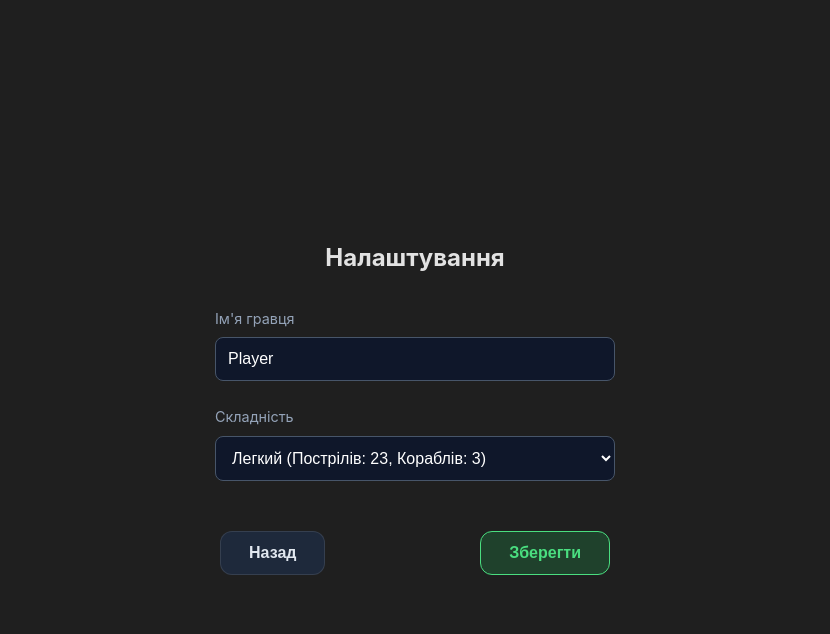
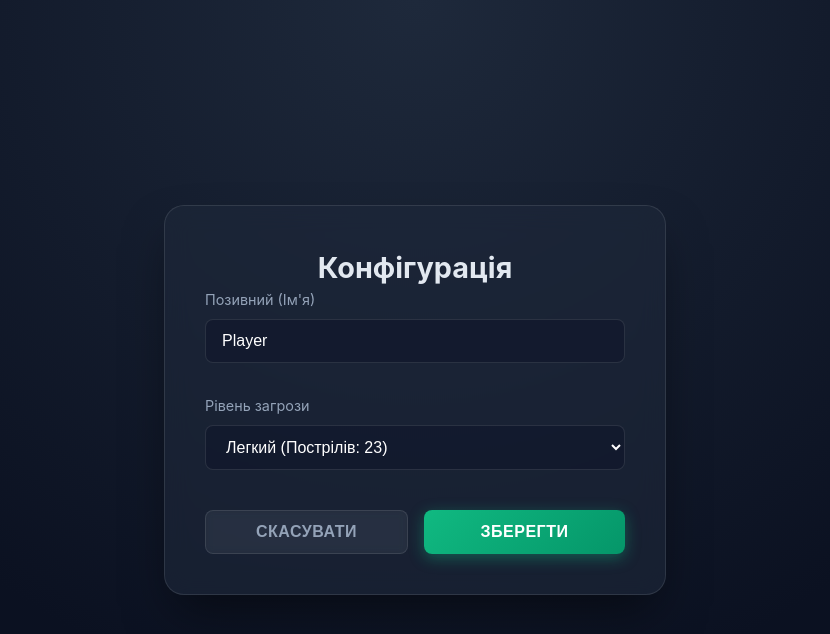
Before and after one commit to Shadocl-low/COP-SeaBattle, a React (Vite) app: page /settings in a window 1280 px wide. Shown: the top 634 px of the page, without its empty margins (225-1055 px from the left). Built offline with nearby package versions, Linux system fonts and the light colour scheme.

Commit message:
Updated styles

```diff
--- a/src/components/Modals/Modal.jsx
+++ b/src/components/Modals/Modal.jsx
@@ -12,17 +12,17 @@ export function Modal(props) {
     if (!modalRootEl || !isOpen) return null;
 
     return createPortal(
-            <div className={styles.overlay}>
-                <div className={styles.content}>
-                    {title && <h3>{title}</h3>}
-                    {message && <p>{message}</p>}
-                    {children}
-                    <div style={{
-                        display: 'flex',
-                        gap: '12px',
-                        justifyContent: 'center',
-                        flexWrap: 'wrap'
-                    }}>
+        <div className={styles.overlay}>
+            <div className={styles.content}>
+
+                {title && <h3 className={styles.title}>{title}</h3>}
+
+                {message && <p className={styles.message}>{message}</p>}
+
+                {children}
+
+                {actions.length > 0 && (
+                    <div className={styles.actions}>
                         {actions.map((action, index) => (
                             <Button
                                 key={index}
@@ -35,8 +35,9 @@ export function Modal(props) {
                             </Button>
                         ))}
                     </div>
-                </div>
-            </div>,
+                )}
+            </div>
+        </div>,
             modalRootEl
         );
 }
--- a/src/components/UI/Button/Button.module.css
+++ b/src/components/UI/Button/Button.module.css
@@ -1,18 +1,31 @@
 .button {
-    padding: 12px 28px;
+    position: relative;
+    padding: 12px 24px;
+    font-size: 1rem;
+    font-weight: 600;
+    letter-spacing: 0.5px;
+    border-radius: 8px;
     border: none;
-    border-radius: var(--radius);
     cursor: pointer;
-    font-size: 16px;
-    font-weight: 600;
-    transition: all 0.2s ease;
+    transition: all 0.25s cubic-bezier(0.4, 0, 0.2, 1);
+    overflow: hidden;
+    text-transform: uppercase;
     display: inline-flex;
     align-items: center;
     justify-content: center;
-    gap: 8px;
-    margin: 5px;
+}
 
-    user-select: none;
+.button::before {
+    content: '';
+    position: absolute;
+    top: 0; left: 0; right: 0; bottom: 0;
+    background: linear-gradient(45deg, transparent, rgba(255,255,255,0.1), transparent);
+    transform: translateX(-100%);
+    transition: 0.5s;
+}
+
+.button:hover::before {
+    transform: translateX(100%);
 }
 
 .button:active {
@@ -20,52 +33,43 @@
 }
 
 .primary {
-    background-color: var(--primary-color);
+    background: linear-gradient(135deg, var(--primary-color), #3b82f6);
     color: #fff;
-    box-shadow: 0 4px 12px rgba(59, 130, 246, 0.4);
+    box-shadow: 0 4px 15px var(--primary-glow);
 }
+
 .primary:hover {
-    background-color: var(--primary-hover);
-    box-shadow: 0 6px 16px rgba(59, 130, 246, 0.5);
+    box-shadow: 0 6px 20px var(--primary-glow);
+    filter: brightness(1.1);
 }
 
 .secondary {
-    background-color: var(--surface-color);
-    color: var(--text-color);
-    border: 1px solid rgba(255, 255, 255, 0.1);
+    background: rgba(255, 255, 255, 0.05);
+    border: 1px solid var(--surface-border);
+    color: var(--text-muted);
+    backdrop-filter: blur(4px);
 }
+
 .secondary:hover {
-    background-color: var(--secondary-color);
+    background: rgba(255, 255, 255, 0.1);
+    color: var(--text-main);
     border-color: rgba(255, 255, 255, 0.2);
 }
 
-.accept {
-    background-color: rgba(34, 197, 94, 0.2);
-    color: var(--success-color);
-    border: 1px solid var(--success-color);
-}
-.accept:hover {
-    background-color: var(--success-color);
-    color: #0f172a;
-    box-shadow: 0 0 12px rgba(74, 222, 128, 0.4);
+.decline {
+    background: rgba(239, 68, 68, 0.1);
+    border: 1px solid rgba(239, 68, 68, 0.3);
+    color: #fca5a5;
 }
 
-.decline {
-    background-color: rgba(248, 113, 113, 0.1);
-    color: var(--danger-color);
-    border: 1px solid var(--danger-color);
-}
 .decline:hover {
-    background-color: var(--danger-color);
+    background: rgba(239, 68, 68, 0.2);
+    box-shadow: 0 4px 15px var(--danger-glow);
     color: #fff;
-    box-shadow: 0 0 12px rgba(248, 113, 113, 0.4);
 }
 
-.button:disabled {
-    opacity: 0.5;
-    cursor: not-allowed;
-    background-color: rgba(255, 255, 255, 0.1);
-    color: var(--text-muted);
-    box-shadow: none;
-    border: none;
+.accept {
+    background: linear-gradient(135deg, #10b981, #059669);
+    color: white;
+    box-shadow: 0 4px 15px rgba(16, 185, 129, 0.4);
 }
--- a/src/pages/MenuPage/MenuPage.jsx
+++ b/src/pages/MenuPage/MenuPage.jsx
@@ -21,15 +21,23 @@ export function MenuPage() {
 
     return (
         <div className={styles.container}>
-            <h1 className={styles.title}>Морський Бій</h1>
-            <p className={styles.description}>Знищи кораблі супротивника на полі 5x5</p>
-            <p className={styles.greeting}>Гравець {appSettings.playerName}</p>
-            <div className={styles.actions}>
+            <div style={{textAlign: 'center'}}>
+                <h1 className={styles.title}>BATTLESHIP</h1>
+                <p className={styles.description}>
+                    Тактична морська стратегія. <br/>
+                    Знищи флот супротивника.
+                </p>
+                <div className={styles.greeting}>
+                    Капітан: <strong>{appSettings.playerName}</strong>
+                </div>
+            </div>
+
+            <div className={styles.menuActions}>
                 <Button onClick={handleStart} variant={BUTTON_STATES.PRIMARY}>
-                    Почати гру
+                    В БІЙ
                 </Button>
                 <Button onClick={handleSettings} variant={BUTTON_STATES.SECONDARY}>
-                    Налаштування
+                    НАЛАШТУВАННЯ
                 </Button>
             </div>
         </div>
--- a/src/pages/SettingsPage/SettingsPage.jsx
+++ b/src/pages/SettingsPage/SettingsPage.jsx
@@ -34,38 +34,35 @@ export function SettingsPage() {
     };
 
     return (
-        <div className={styles.container}>
-            <h2 className={styles.title}>Налаштування</h2>
+        <div className={styles.card}>
+            <h2 className={styles.title}>Конфігурація</h2>
 
             <form onSubmit={handleSubmit(onSubmit)} className={styles.form}>
 
-                <div className={styles.fieldGroup}>
-                    <label className={styles.label}>Ім'я гравця</label>
-                    <input
-                        {...register("playerName")}
-                        className={styles.input}
-                    />
+                <div className={styles.inputGroup}>
+                    <label className={styles.label}>Позивний (Ім'я)</label>
+                    <input {...register("playerName")} className={styles.input} />
                     <p className={styles.error}>{errors.playerName?.message}</p>
                 </div>
 
-                <div className={styles.fieldGroup}>
-                    <label className={styles.label}>Складність</label>
-                    <select
-                        {...register("difficulty")}
-                        className={styles.select}
-                    >
+                <div className={styles.inputGroup}>
+                    <label className={styles.label}>Рівень загрози</label>
+                    <select {...register("difficulty")} className={styles.input}>
                         {Object.values(DIFFICULTY_LEVELS).map((level) => (
                             <option key={level.id} value={level.id}>
-                                {level.label} (Пострілів: {level.shots}, Кораблів: {level.ships})
+                                {level.label} (Пострілів: {level.shots})
                             </option>
                         ))}
                     </select>
-                    <p className={styles.error}>{errors.difficulty?.message}</p>
                 </div>
 
                 <div className={styles.actions}>
-                    <Button type="button" variant={BUTTON_STATES.SECONDARY} onClick={() => navigate('/')}>Назад</Button>
-                    <Button type="submit" variant={BUTTON_STATES.ACCEPT}>Зберегти</Button>
+                    <Button type="button" variant={BUTTON_STATES.SECONDARY} onClick={() => navigate('/')}>
+                        Скасувати
+                    </Button>
+                    <Button type="submit" variant={BUTTON_STATES.ACCEPT}>
+                        Зберегти
+                    </Button>
                 </div>
             </form>
         </div>
--- a/src/pages/SettingsPage/SettingsPage.module.css
+++ b/src/pages/SettingsPage/SettingsPage.module.css
@@ -1,57 +1,66 @@
-.container {
+.card {
+    background: var(--surface-glass);
+    backdrop-filter: blur(12px);
+    border: 1px solid var(--surface-border);
+    padding: 2.5rem;
+    border-radius: var(--radius-lg);
     width: 100%;
-    max-width: 400px;
-    margin: 0 auto;
+    max-width: 420px;
+    box-shadow: 0 25px 50px -12px rgba(0, 0, 0, 0.5);
 }
 
 .title {
+    font-size: 1.8rem;
+    text-align: center;
     margin-bottom: 2rem;
+    color: var(--text-main);
 }
 
 .form {
     display: flex;
     flex-direction: column;
-    gap: 20px;
-    width: 100%;
+    gap: 1.5rem;
 }
 
-.fieldGroup {
+.inputGroup {
+    display: flex;
+    flex-direction: column;
     text-align: left;
+    gap: 0.5rem;
 }
 
 .label {
-    display: block;
-    margin-bottom: 8px;
-    color: var(--text-muted, #888);
     font-size: 0.9rem;
+    color: var(--text-muted);
 }
 
-.input, .select {
-    width: 100%;
-    padding: 12px;
+.input {
+    background: rgba(15, 23, 42, 0.6);
+    border: 1px solid var(--surface-border);
+    color: white;
+    padding: 12px 16px;
     border-radius: 8px;
-    border: 1px solid #475569;
-    background: #0f172a;
-    color: white;
     font-size: 1rem;
-    transition: border-color 0.2s;
-    box-sizing: border-box;
+    outline: none;
+    transition: 0.2s;
 }
 
-.input:focus, .select:focus {
-    outline: none;
-    border-color: #646cff;
+.input:focus {
+    border-color: var(--primary-color);
+    box-shadow: 0 0 0 3px rgba(6, 182, 212, 0.15);
 }
 
 .error {
-    color: var(--danger-color, #ff4d4d);
+    color: var(--danger-color);
     font-size: 0.8rem;
-    margin: 5px 0 0;
 }
 
 .actions {
     display: flex;
-    justify-content: space-between;
-    gap: 15px;
-    margin-top: 20px;
+    gap: 1rem;
+    margin-top: 1rem;
 }
+
+.actions > * {
+    flex: 1;
+}
--- a/src/pages/Template/Template.module.css
+++ b/src/pages/Template/Template.module.css
@@ -1,33 +1,37 @@
-:root {
-    --bg-color: #1f1f1f;
-    --surface-color: #1e293b;
-    --text-color: #e2e8f0;
+.layout {
+    --bg-app: #0b1121;
+    --text-main: #e2e8f0;
     --text-muted: #94a3b8;
 
-    --primary-color: #3b82f6;
-    --primary-hover: #60a5fa;
+    --primary-color: #06b6d4;
+    --primary-glow: rgba(6, 182, 212, 0.5);
 
-    --secondary-color: #475569;
-    --secondary-hover: #64748b;
+    --danger-color: #ef4444;
+    --danger-glow: rgba(239, 68, 68, 0.5);
 
-    --danger-color: #f87171;
-    --success-color: #4ade80;
+    --surface-glass: rgba(30, 41, 59, 0.6);
+    --surface-border: rgba(255, 255, 255, 0.1);
 
-    --cell-size: 100px;
-    --gap-size: 6px;
-    --radius: 12px;
+    --radius-md: 12px;
+    --radius-lg: 20px;
+
+    min-height: 100vh;
+    width: 100%;
+
+    background: radial-gradient(circle at 50% 0%, #1e293b 0%, var(--bg-app) 70%);
+    color: var(--text-main);
+    font-family: 'Inter', system-ui, sans-serif;
+
+    display: flex;
+    flex-direction: column;
+    align-items: center;
+    justify-content: center;
+
+    transition: background 0.3s ease;
 }
 
-.layout {
-    max-width: 1280px;
-    margin: 0 auto;
-    text-align: center;
-    min-height: 100svh;
-    display: flex;
-    flex-direction: column;
-    justify-content: center;
-    align-items: center;
-
-    font-family: Inter, system-ui, Avenir, Helvetica, Arial, sans-serif;
-    color: rgba(255, 255, 255, 0.87);
+.layout :global(h1),
+.layout :global(h2),
+.layout :global(p) {
+    margin: 0;
 }
```
Also changed, not shown: src/components/Modals/Modal.module.css (+51 -15 lines), src/pages/GamePage/GamePage.jsx (+12 -12 lines), src/pages/GamePage/GamePage.module.css (+24 -19 lines), src/pages/MenuPage/MenuPage.module.css (+31 -12 lines).
